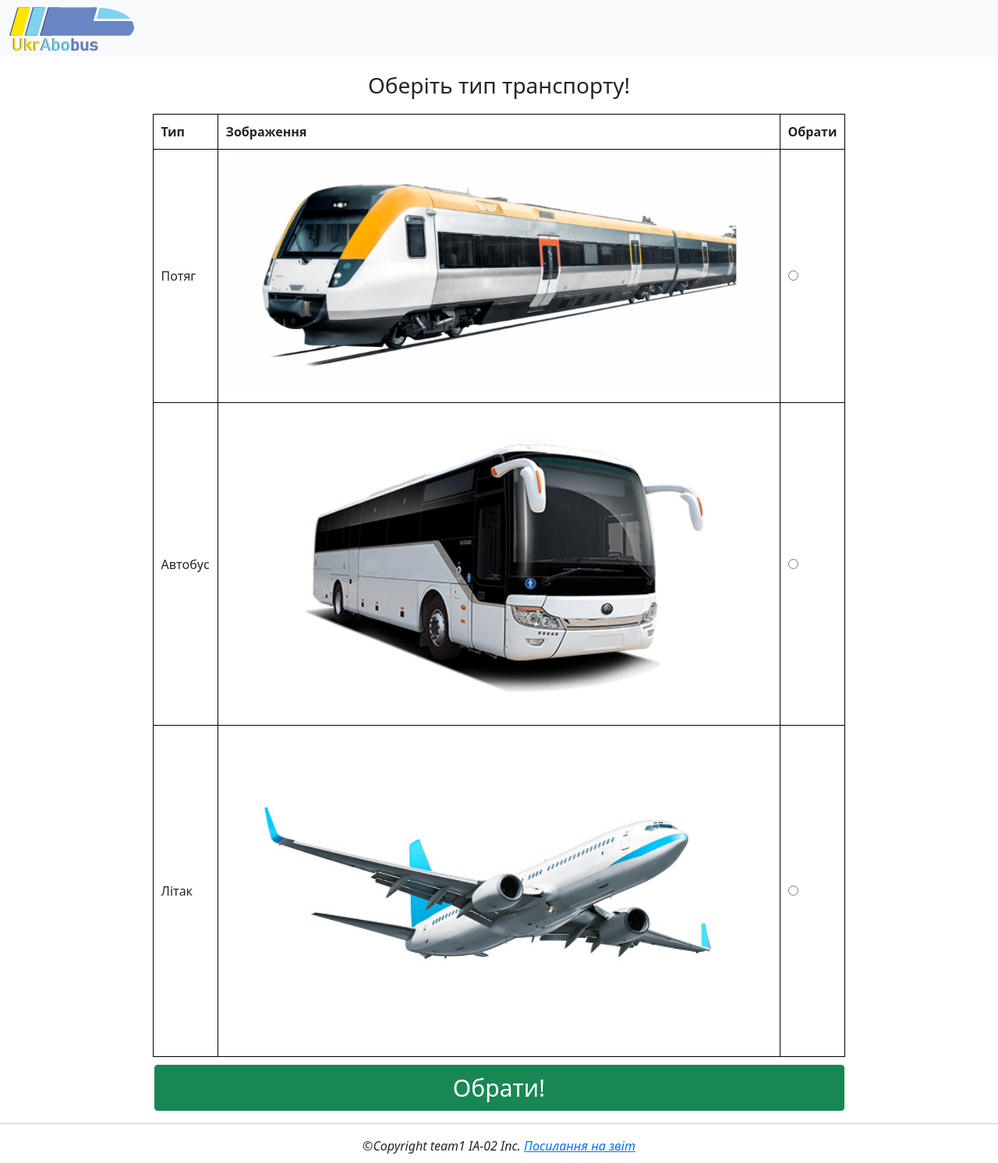
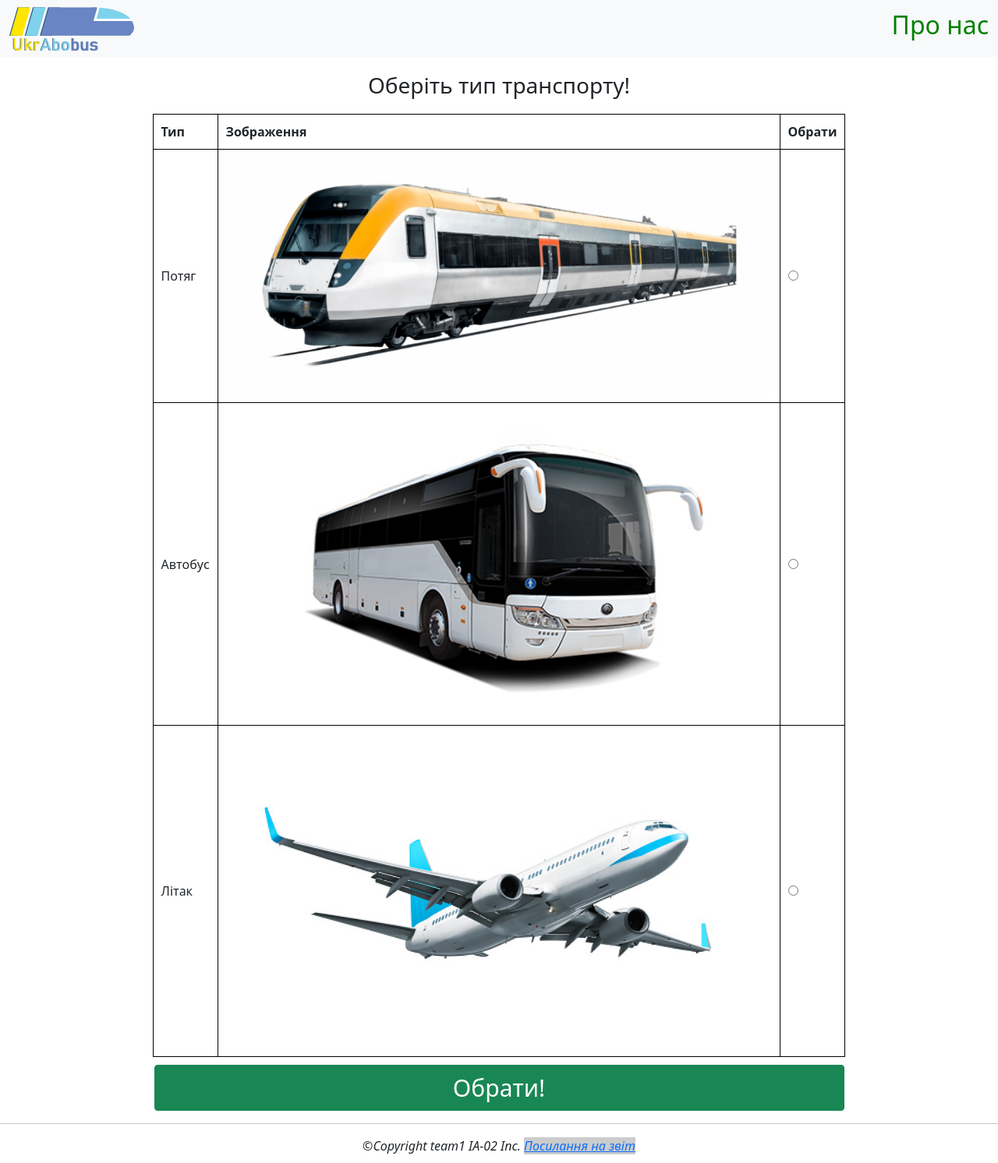
Before and after one commit to Jedich/web-lapki-team-1, a PHP site: page / in a window 1280 px wide. Shown: the whole page at 78% size. Run offline with PHP 8.4, Linux system fonts and the light colour scheme.

Commit message:
selectors

```diff
--- a/site/index.html
+++ b/site/index.html
@@ -9,15 +9,8 @@
 	integrity="sha384-F3w7mX95PdgyTmZZMECAngseQB83DfGTowi0iMjiWaeVhAn4FJkqJByhZMI3AhiU"
 	crossorigin="anonymous"
 	/>
-		<style>
-			table,
-			th,
-			td {
-				border: 1px solid black;
-				margin: 10px;
-				padding: 10px;
-			}
-		</style>
+	<link rel="stylesheet" type="text/css" href="style.css">
+
 </head>
 
 <body>
@@ -32,7 +25,11 @@
 				/>
 				<!-- <span style="margin-left: 10px;">UkrAbobus</span> -->
 			</a>
+			<div class="about_us">
+				<h2><a href="">Про нас</a></h2>
 			</div>
+		</div>
+
 	</nav>
 	<h3 style="text-align: center; margin: 20px">Оберіть тип транспорту!</h3>
 	<form action="./approve.html">
--- a/site/style.css
+++ b/site/style.css
@@ -10,3 +10,21 @@
   .btn-primary, .btn-primary:hover, .btn-primary:active, .btn-primary:visited {
     background-color: #8ffff8 !important;
 }
+.body{
+	font-size: 66px;
+}
+a[href*="reports"] {background-color: #CCCCCC;}
+
+table, th, td {
+				border: 1px solid black;
+				margin: 10px;
+				padding: 10px;
+			}
+.about_us{
+	float: right;
+}
+
+h2 > a {
+	text-decoration: none;
+	color: green;
+}
```
Lines whose indentation alone changed are shown as unchanged.
